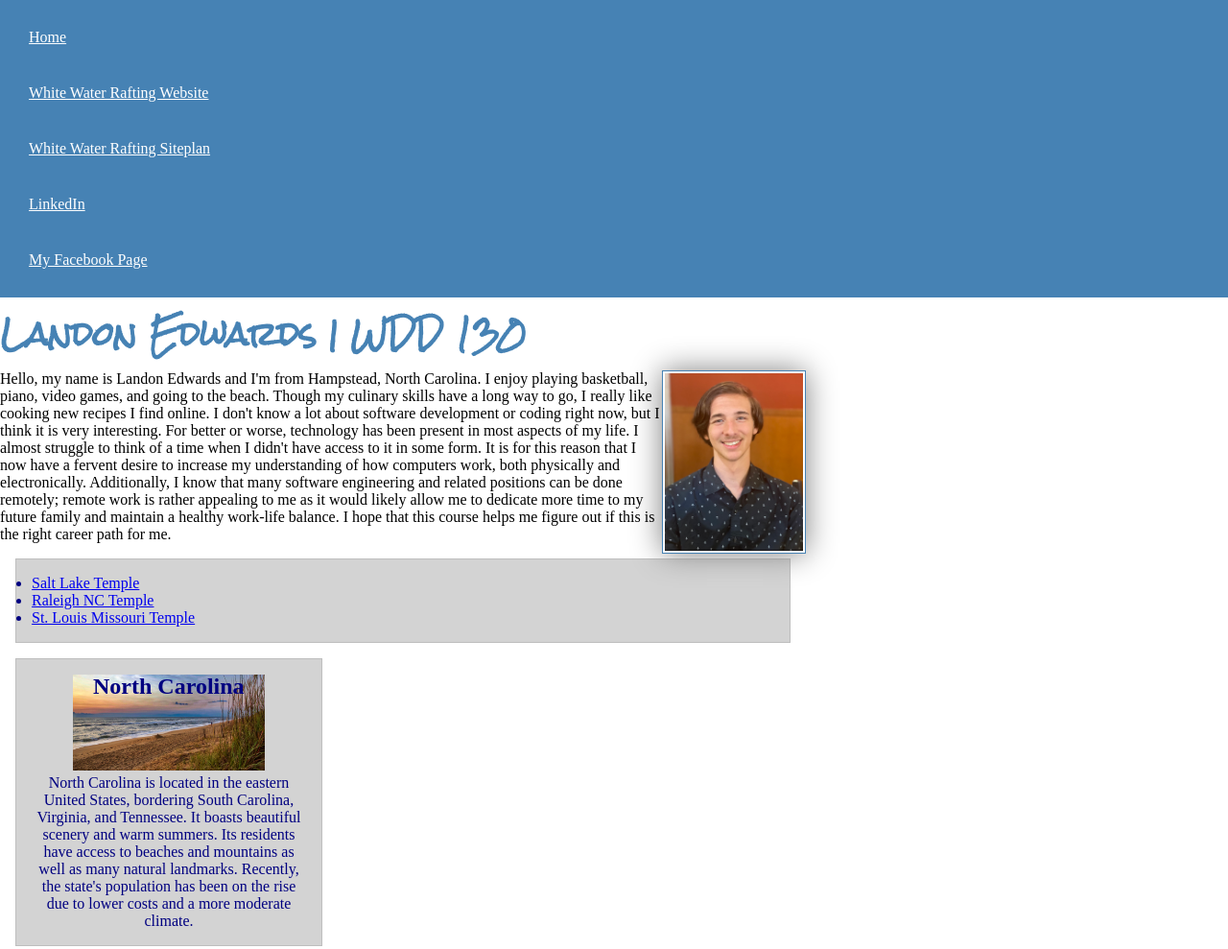
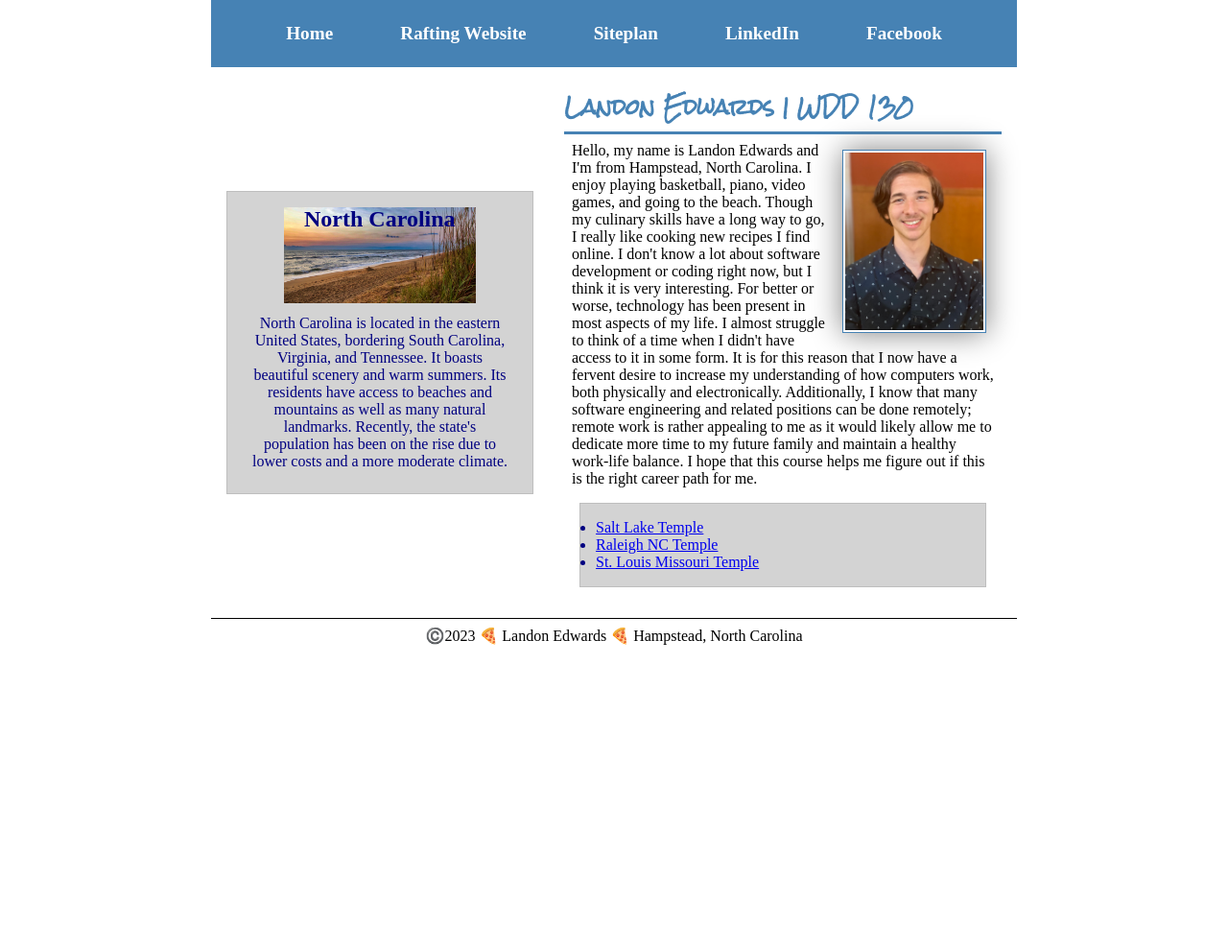
Before and after one commit to landonedwards/wdd130, a plain HTML site: page index.html in a window 1280 px wide. Shown: the top 989 px of the page at 96% size. After the commit the page ends 800 px from the top, so only its background shows below. Drawn offline with Linux system fonts and the light colour scheme.

Commit message:
week04 home page enhancement

```diff
--- a/index.html
+++ b/index.html
@@ -12,12 +12,14 @@
     <header>
         <nav>
             <a href="#">Home</a>
-            <a href="wwr/">White Water Rafting Website</a>
-            <a href="wwr/site-plan-rafting.html">White Water Rafting Siteplan</a>
+            <a href="wwr/">Rafting Website</a>
+            <a href="wwr/site-plan-rafting.html">Siteplan</a>
             <a href="https://linkedin.com" target="_blank">LinkedIn</a>
-            <a href="https://www.facebook.com/profile.php?id=100081831560940" target="_blank">My Facebook Page</a>
+            <a href="https://www.facebook.com/profile.php?id=100081831560940" target="_blank">Facebook</a>
         </nav>
     </header>
+
+    <div class="grid">
         <main>
             <h1>Landon Edwards | WDD 130</h1>
             <img src="images/profile.png" alt="Hello, my name is Landon Edwards" width="200">
@@ -33,6 +35,8 @@
             <img src="images/north-carolina.jpg" alt="North Carolina Beach">
             <p>North Carolina is located in the eastern United States, bordering South Carolina, Virginia, and Tennessee. It boasts beautiful scenery and warm summers. Its residents have access to beaches and mountains as well as many natural landmarks. Recently, the state's population has been on the rise due to lower costs and a more moderate climate.</p>
         </aside>
+    </div>
+
     <footer>
         <p>©️2023 🍕 Landon Edwards 🍕 Hampstead, North Carolina</p>
     </footer>
--- a/styles/styles.css
+++ b/styles/styles.css
@@ -18,17 +18,25 @@ h1 {
 
 nav {
     background-color: steelblue;
-    padding: 10px;
+    padding: 1rem;
+    display: flex;
+    justify-content: space-evenly;
+    align-items: center;
 }
 
 nav a {
     color: white;
     display: block;
-    padding: 20px;
+    padding: 0.5rem;
+    text-decoration: none;
+    font-size: 1.2rem;
+    font-weight: 700;
 }
 
 h1 {
     color: steelblue;
+    border-bottom: solid;
+    font-size: 1.33rem;
 }
 
 main img {
@@ -38,13 +46,18 @@ main img {
     padding: 2px;
     box-shadow: 0 0 30px gray;
     float: right;
+    margin: 1rem;
 }
 
-p { padding: 0;}
+p {
+    padding: 0;
+    margin: 0.5rem;
+}
 
-main {
+/* main {
     max-width: 840px;
 }
+might need to delete this later... */
 
 aside {
     width: 20em;
@@ -69,6 +82,11 @@ footer {
     text-align: center;
 }
 
+header, .grid, footer {
+    max-width: 840px;
+    margin: 0 auto;
+}
+
 /* Class Selectors */
 
 .box {
@@ -78,3 +96,20 @@ footer {
     background-color: lightgrey;
     color: navy;
 }
+
+.grid {
+    display: grid;
+    align-items: center;
+}
+
+main {
+    grid-column: 2/3;
+    margin: 1rem;
+}
+
+aside {
+    width: 20rem;
+    position: relative;
+    grid-column: 1/2;
+    grid-row: 1/2;
+}
```
Lines whose indentation alone changed are shown as unchanged.
